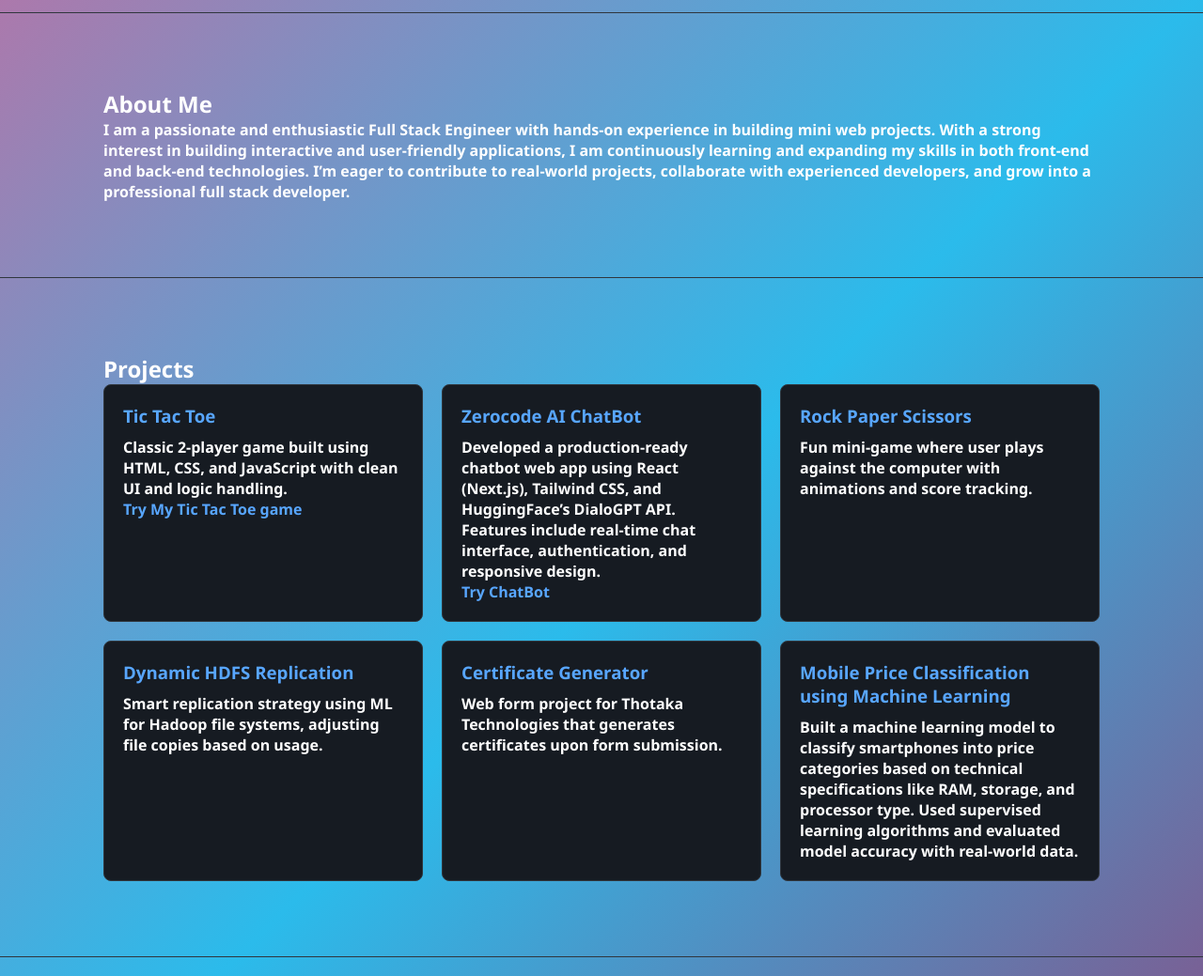
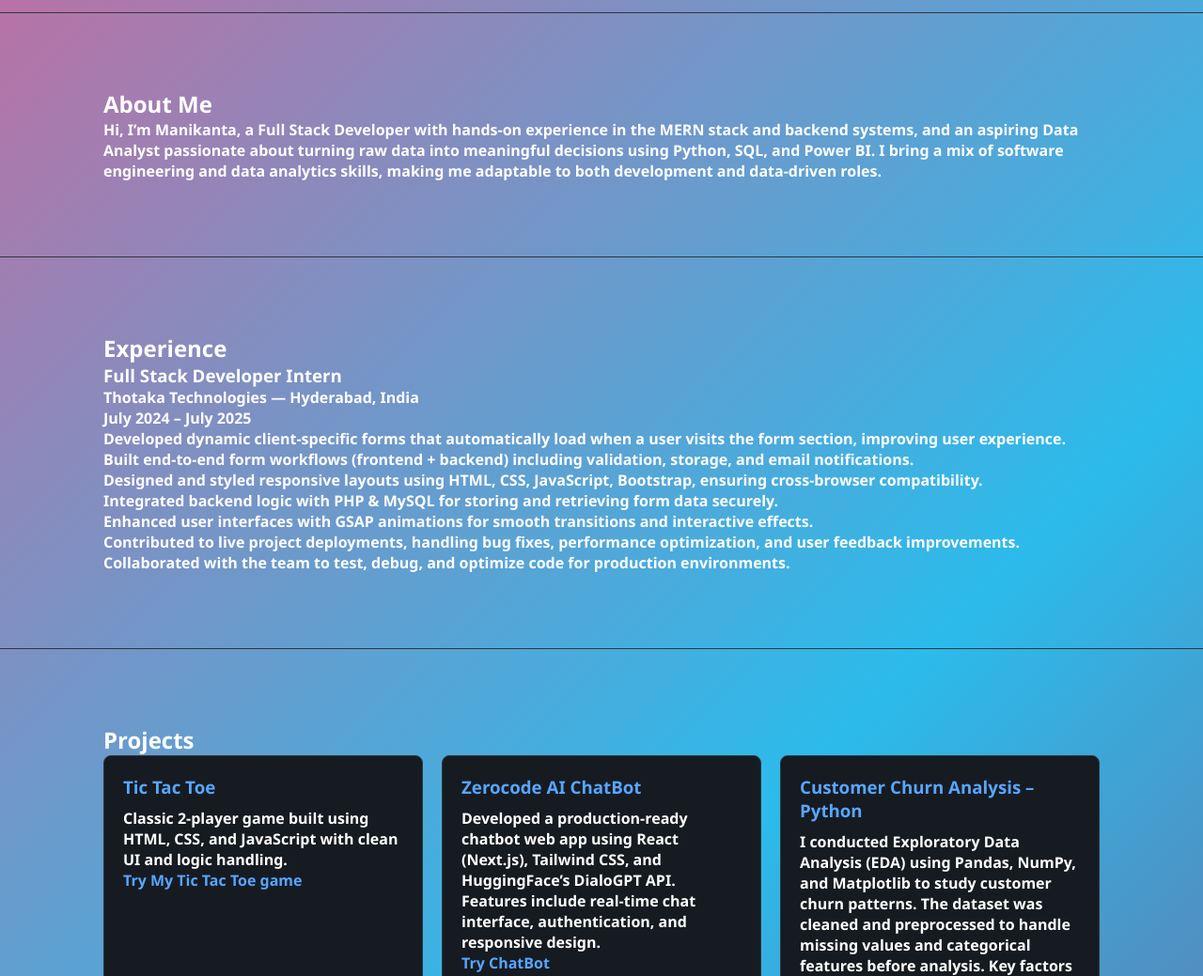
Before and after one commit to manikanta-59/My-portfolio, a plain HTML site: page index.html in a window 1280 px wide. Shown: the part 700-1739 px from the top of the page at 94% size. Drawn offline with Linux system fonts and the light colour scheme.

Commit message:
Update index.html

```diff
--- a/index.html
+++ b/index.html
@@ -46,7 +46,9 @@
   <section id="home" class="section">
     <div class="container home-section">
       <div class="intro">
-        <h2>Hi, My name is <span class="highlight">Manikanta</span> and I am a Full Stack Developer</h2>
+        <h1>Hi, I’m <span class="highlight">Manikanta</span></h1>
+        <h2 class="role">Full Stack Developer & Aspiring Data Analyst</h2>
+        <p class="tagline">I design and develop responsive websites and transform data into insights.</p>
       </div>
       <div class="illustration">
         <img src="devm.png" alt="Developer Illustration">
@@ -54,17 +56,36 @@
     </div>
   </section>
 
+
   <section id="about" class="section">
     <div class="container">
       <h2>About Me</h2>
-      <p>I am a passionate and enthusiastic Full Stack Engineer with hands-on experience in
-        building mini web projects. With a strong interest in building interactive and
-        user-friendly applications, I am continuously learning and expanding my skills in both
-        front-end and back-end technologies. I’m eager to contribute to real-world projects,
-        collaborate with experienced developers, and grow into a professional full stack developer.
+      <p>Hi, I’m Manikanta, a Full Stack Developer with hands-on experience in the MERN stack and backend systems, and an aspiring Data Analyst passionate about turning raw data into meaningful decisions using Python, SQL, and Power BI. I bring a mix of software engineering and data analytics skills, making me adaptable to both development and data-driven roles.
       </p>
     </div>
   </section>
+
+  <section id="experience" class="section">
+    <div class="container">
+      <h2>Experience</h2>
+
+      <div class="experience-card">
+        <h3>Full Stack Developer Intern</h3>
+        <p class="company">Thotaka Technologies — Hyderabad, India</p>
+        <p class="period">July 2024 – July 2025</p>
+        <ul>
+          <li>Developed dynamic client-specific forms that automatically load when a user visits the form section, improving user experience.</li>
+          <li>Built end-to-end form workflows (frontend + backend) including validation, storage, and email notifications.</li>
+          <li>Designed and styled responsive layouts using <strong>HTML, CSS, JavaScript, Bootstrap</strong>, ensuring cross-browser compatibility.</li>
+          <li>Integrated backend logic with <strong>PHP & MySQL</strong> for storing and retrieving form data securely.</li>
+          <li>Enhanced user interfaces with <strong>GSAP animations</strong> for smooth transitions and interactive effects.</li>
+          <li>Contributed to live project deployments, handling bug fixes, performance optimization, and user feedback improvements.</li>
+          <li>Collaborated with the team to test, debug, and optimize code for production environments.</li>
+        </ul>
+      </div>
+    </div>
+  </section>
+
 
   <section id="projects" class="section">
     <div class="container">
@@ -82,20 +103,20 @@
           <p>Developed a production-ready chatbot web app using React (Next.js), Tailwind CSS, and HuggingFace’s DialoGPT API. Features include real-time chat interface, authentication, and responsive design.</p>
           <a href="https://zerocode-frontend-assignment-starte.vercel.app/chat" target="_blank">Try ChatBot</a>
         </div>
-
+        <div class="project">
+          <h3>Customer Churn Analysis – Python</h3>
+          <p>I conducted Exploratory Data Analysis (EDA) using Pandas, NumPy, and Matplotlib to study customer churn patterns. The dataset was cleaned and preprocessed to handle missing values and categorical features before analysis. Key factors influencing churn, such as contract type, monthly charges, and customer support calls, were identified. I also built predictive models using Logistic Regression and Random Forest to classify at-risk customers. Based on the findings, I proposed actionable retention strategies to help reduce churn and improve customer loyalty</p>
+        </div>
 
         <div class="project">
-          <h3>Rock Paper Scissors</h3>
-          <p>Fun mini-game where user plays against the computer with animations and score tracking.</p>
+          <h3>Sales Insights Dashboard – Power BI</h3>
+          <p>I designed and developed an interactive Power BI dashboard to track revenue, profit margins, and regional performance. The dashboard included drill-through and slicers that allowed users to analyze sales by product category, region, and customer segment. Raw datasets from Excel and CSV were cleaned and structured using Power Query, ensuring accurate and reliable reporting. Through KPIs, charts, and trend analysis, the dashboard provided meaningful insights that could support data-driven business decisions.</p>
         </div>
         <div class="project">
           <h3>Dynamic HDFS Replication</h3>
-          <p>Smart replication strategy using ML for Hadoop file systems, adjusting file copies based on usage.</p>
+          <p>Smart replication strategy using ML for Hadoop file systems, adjusting file copies based on usage. Designed adaptive replication policies using clustering techniques</p>
         </div>
-        <div class="project">
-          <h3>Certificate Generator</h3>
-          <p>Web form project for Thotaka Technologies that generates certificates upon form submission.</p>
-        </div>
+
         <div class="project">
           <h3>Mobile Price Classification using Machine Learning</h3>
           <p>Built a machine learning model to classify smartphones into price categories based on technical specifications like RAM, storage, and processor type. Used supervised learning algorithms and evaluated model accuracy with real-world data.</p>
```
